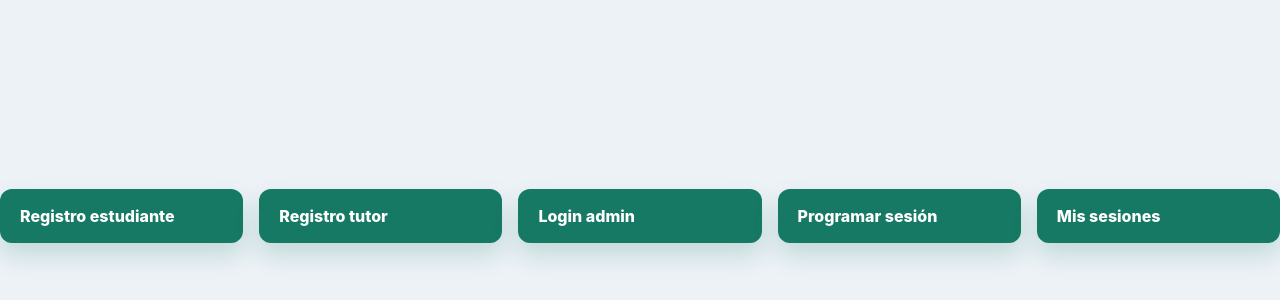
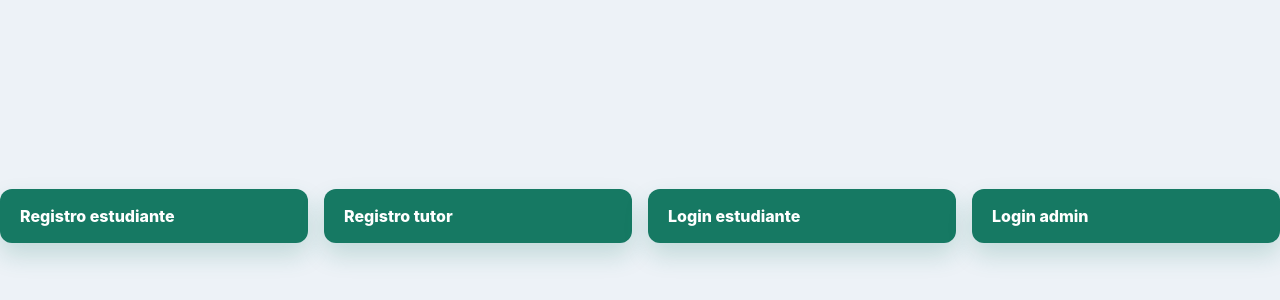
Before and after one commit to AlvaroCeballos/Educonnect-platform-Functional-testing, a React (Vite) app in the folder frontend/: page / in a window 1280 px wide. Shown: the part 184-484 px from the top of the page. Built offline with nearby package versions, Linux system fonts and the light colour scheme.

Commit message:
feat(HU-006): agregar ruta /login/student a App.jsx (T-006.1)

```diff
--- a/frontend/src/App.jsx
+++ b/frontend/src/App.jsx
@@ -5,6 +5,7 @@ import ScheduleForm from './ScheduleForm';
 import TutorProfile from './TutorProfile';
 import RegisterStudent from './pages/student/RegisterStudent';
 import RegisterSuccess from './pages/student/RegisterSuccess';
+import LoginStudent from './pages/student/LoginStudent';
 import LoginAdmin from './pages/admin/LoginAdmin';
 import Login2FA from './pages/admin/Login2FA';
 import AdminDashboard from './pages/admin/AdminDashboard';
@@ -16,9 +17,8 @@ function Home() {
     <div className="min-h-screen flex items-center justify-center gap-4">
       <Link to="/registro" className="submit-button">Registro estudiante</Link>
       <Link to="/register" className="submit-button">Registro tutor</Link>
+      <Link to="/login/student" className="submit-button">Login estudiante</Link>
       <Link to="/login/admin" className="submit-button">Login admin</Link>
-      <Link to="/reservar" className="submit-button">Programar sesión</Link>
-      <Link to="/mis-sesiones" className="submit-button">Mis sesiones</Link>
     </div>
   );
 }
@@ -29,15 +29,16 @@ function App() {
       <Route path="/" element={<Home />} />
       <Route path="/registro" element={<RegisterStudent />} />
       <Route path="/registro-exitoso" element={<RegisterSuccess />} />
+      <Route path="/login/student" element={<LoginStudent />} />
       <Route path="/register" element={<TutorRegistration />} />
       <Route path="/login" element={<TutorLogin />} />
       <Route path="/schedule" element={<ScheduleForm />} />
-      <Route path="/reservar" element={<BookSession />} />
-      <Route path="/mis-sesiones" element={<MySessions />} />
       <Route path="/profile" element={<TutorProfile />} />
       <Route path="/login/admin" element={<LoginAdmin />} />
       <Route path="/login/admin/2fa" element={<Login2FA />} />
       <Route path="/admin/dashboard" element={<AdminDashboard />} />
+      <Route path="/book-session" element={<BookSession />} />
+      <Route path="/my-sessions" element={<MySessions />} />
     </Routes>
   );
 }
```
